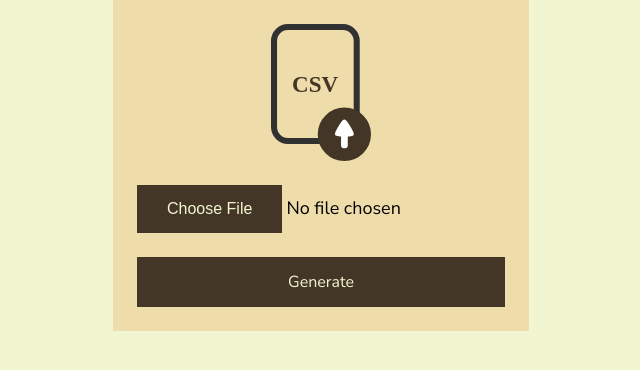
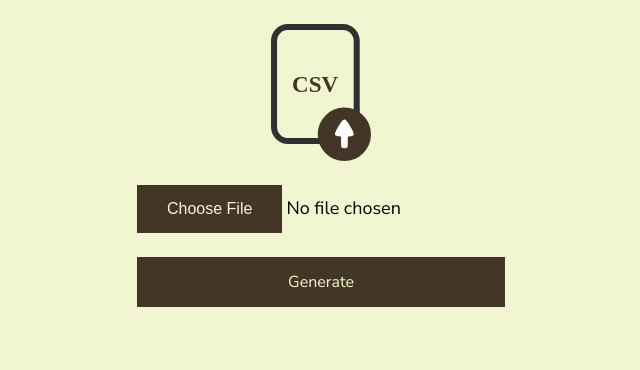
Before and after one commit to ElmikoTheNiceFella/graph-my-csv-frontend, a React (Vite) app: page / in a window 1280 px wide. Shown: the top 370 px of the page, without its empty margins (319-959 px from the left). Built offline with nearby package versions, Linux system fonts and the light colour scheme; a web font is replaced by a local one.

Commit message:
fix: the graphs are now visible after llm response

```diff
--- a/src/App.css
+++ b/src/App.css
@@ -23,12 +23,10 @@ h1, h2, h3, h4, h5, h6 {
   font-style: normal;
 }
 #upload-form {
-  display: flex;
   flex-direction: column;
   width: fit-content;
   margin: auto;
   padding: 24px;
-  background-color: var(--light);
   gap: 24px;
   align-items: center;
 }
@@ -89,8 +87,10 @@ h1, h2, h3, h4, h5, h6 {
 }
 
 .loading {
-  display: grid;
-  place-content: center;
+  display: flex;
+  flex-direction: column;
+  justify-content: center;
+  align-items: center;
   margin: auto;
   height: 100dvh;
   p {
--- a/src/App.tsx
+++ b/src/App.tsx
@@ -17,7 +17,7 @@ const App = () => {
   return (
     <>
       {/* <p>The functionality is done, UI Work in progress... Estimated finish time: 2 april 2025</p> */}
-      {!status && <FileUpload setData={setData} setError={setError} setStatus={setStatus} />}
+      <FileUpload setData={setData} setError={setError} setStatus={setStatus} status={status} />
 
       {!error[0] && status && <Loading image={LoadingImage} status={status} />}
 
--- a/src/components/FileUpload.tsx
+++ b/src/components/FileUpload.tsx
@@ -2,7 +2,7 @@ import { useEffect, useState } from "react"
 import FileUploadImg from '../assets/file_upload.svg'
 import { FileUploadProps } from "../types/propsTypes"
 
-const FileUpload:React.FC<FileUploadProps> = ({ setData, setError, setStatus }) => {
+const FileUpload:React.FC<FileUploadProps> = ({ setData, setError, setStatus, status }) => {
 
   const [file, setFile] = useState<File | null>(null)
   const [done, setDone] = useState<boolean>(false)
@@ -73,7 +73,7 @@ const FileUpload:React.FC<FileUploadProps> = ({ setData, setError, setStatus })
 
   return (
     <>
-      <form id="upload-form" onSubmit={handleSubmit}>
+      <form style={{ display: status ? "none" : "flex" }} id="upload-form" onSubmit={handleSubmit}>
         <img src={FileUploadImg} width={100} alt="" />
         <input type="file" onChange={(e) => setFile(e.target.files ? e.target.files[0] : null)} name="csv-upload" id="csv-upload" />
         <button id="generate-button" type="submit">Generate</button>
--- a/src/types/propsTypes.ts
+++ b/src/types/propsTypes.ts
@@ -3,7 +3,7 @@ type StringStateFunction = React.Dispatch<React.SetStateAction<string>>
 type StringArrStateFunction = React.Dispatch<React.SetStateAction<string[]>>
 
 // Props Types
-export type FileUploadProps = { setData: StringArrStateFunction, setError: StringArrStateFunction, setStatus:StringStateFunction }
+export type FileUploadProps = { setData: StringArrStateFunction, setError: StringArrStateFunction, setStatus:StringStateFunction, status:string }
 
 export type ErrorPropsTypes = { error: string[] }
 
```
